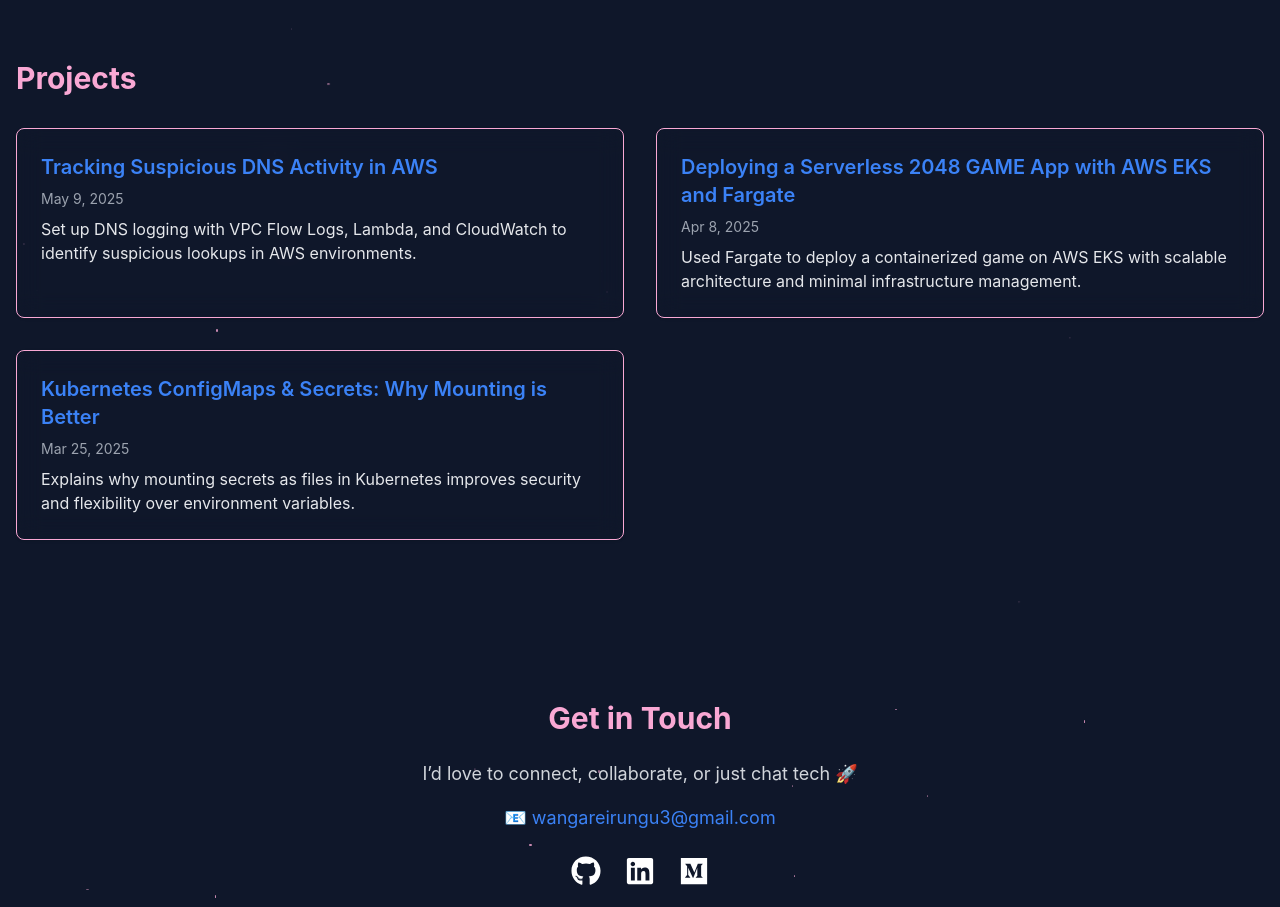
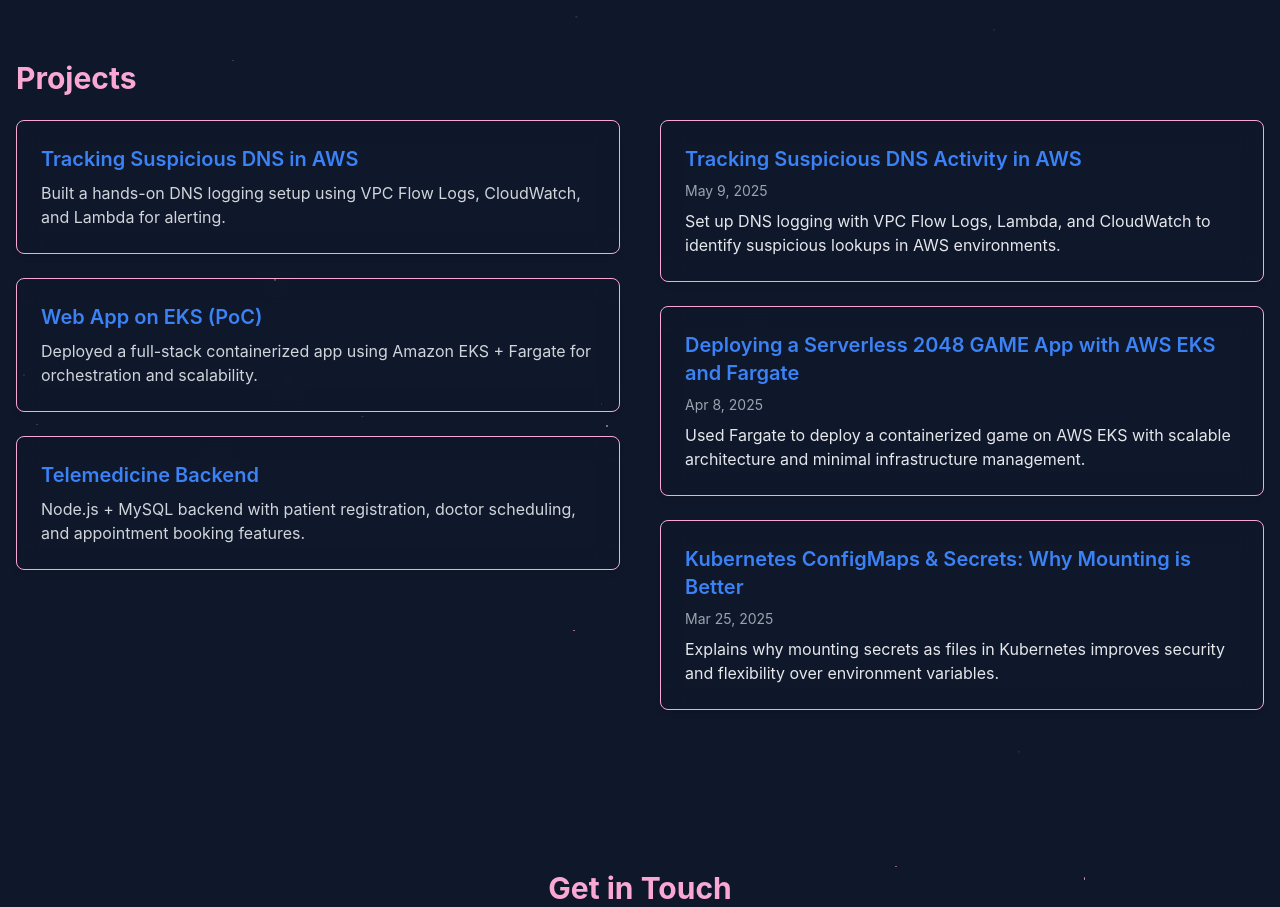
Before and after one commit to wangare-i/Portfolio, a React (Vite) app in the folder my-portfolio/: page / in a window 1280 px wide. Shown: the part 2220-3127 px from the top of the page. Built offline with nearby package versions, Linux system fonts and the light colour scheme.

Commit message:
header update

```diff
--- a/my-portfolio/src/components/About.tsx
+++ b/my-portfolio/src/components/About.tsx
@@ -23,12 +23,7 @@
 
             I hold certifications in AWS Solutions Architect and Kubernetes (KCNA) and have worked with tools like Docker, Kubernetes, JMeter, Playwright, and CI/CD pipelines. I’m passionate about making technology dependable and enjoy solving real-world problems through testing, monitoring, and continuous learning.
 
-
-    .
-
             </p>
-
-
 
 
 
--- a/my-portfolio/src/components/Projects.tsx
+++ b/my-portfolio/src/components/Projects.tsx
@@ -1,5 +1,23 @@
-// src/components/Blog.tsx
+// src/components/Projects.tsx
 import { motion } from 'framer-motion';
+
+const portfolioProjects = [
+  {
+    title: 'Tracking Suspicious DNS in AWS',
+    description:
+      'Built a hands-on DNS logging setup using VPC Flow Logs, CloudWatch, and Lambda for alerting.',
+  },
+  {
+    title: 'Web App on EKS (PoC)',
+    description:
+      'Deployed a full-stack containerized app using Amazon EKS + Fargate for orchestration and scalability.',
+  },
+  {
+    title: 'Telemedicine Backend',
+    description:
+      'Node.js + MySQL backend with patient registration, doctor scheduling, and appointment booking features.',
+  },
+];
 
 const blogPosts = [
   {
@@ -25,10 +43,10 @@
   },
 ];
 
-function Blog() {
+function Projects() {
   return (
     <motion.section
-      id="blog"
+      id="projects"
       initial={{ opacity: 0, y: 50 }}
       whileInView={{ opacity: 1, y: 0 }}
       transition={{ duration: 0.8 }}
@@ -36,25 +54,43 @@
       className="py-20 bg-primary text-white"
     >
       <div className="container mx-auto px-4">
-        <h2 className="text-3xl font-bold text-highlight mb-8">Projects</h2>
-        <div className="grid md:grid-cols-2 gap-8">
+        <h2 className="text-3xl font-bold text-highlight mb-6">Projects</h2>
+        <div className="grid md:grid-cols-2 gap-10">
+          {/* Portfolio Projects */}
+          <div className="space-y-6">
+            {portfolioProjects.map((project, index) => (
+              <motion.div
+                key={index}
+                className="p-6 rounded-lg shadow-md border border-highlight bg-opacity-10 backdrop-blur-md"
+                whileHover={{ scale: 1.03 }}
+              >
+                <h3 className="text-xl font-semibold mb-2 text-accent">{project.title}</h3>
+                <p className="text-gray-300">{project.description}</p>
+              </motion.div>
+            ))}
+          </div>
+
+          {/* Blog Posts */}
+          <div className="space-y-6">
             {blogPosts.map((post, index) => (
-            <a
+              <motion.a
                 key={index}
                 href={post.link}
                 target="_blank"
                 rel="noopener noreferrer"
-              className="block p-6 bg-opacity-10 backdrop-blur-md rounded-lg shadow border border-highlight hover:shadow-lg transition"
+                className="block p-6 rounded-lg shadow-md border border-highlight bg-opacity-10 backdrop-blur-md hover:shadow-lg transition"
+                whileHover={{ scale: 1.03 }}
               >
                 <h3 className="text-xl font-semibold text-accent mb-2">{post.title}</h3>
                 <p className="text-sm text-gray-400 mb-2">{post.date}</p>
                 <p className="text-gray-200">{post.summary}</p>
-            </a>
+              </motion.a>
             ))}
+          </div>
         </div>
       </div>
     </motion.section>
   );
 }
 
-export default Blog;
+export default Projects;
```
Lines whose indentation alone changed are shown as unchanged.
